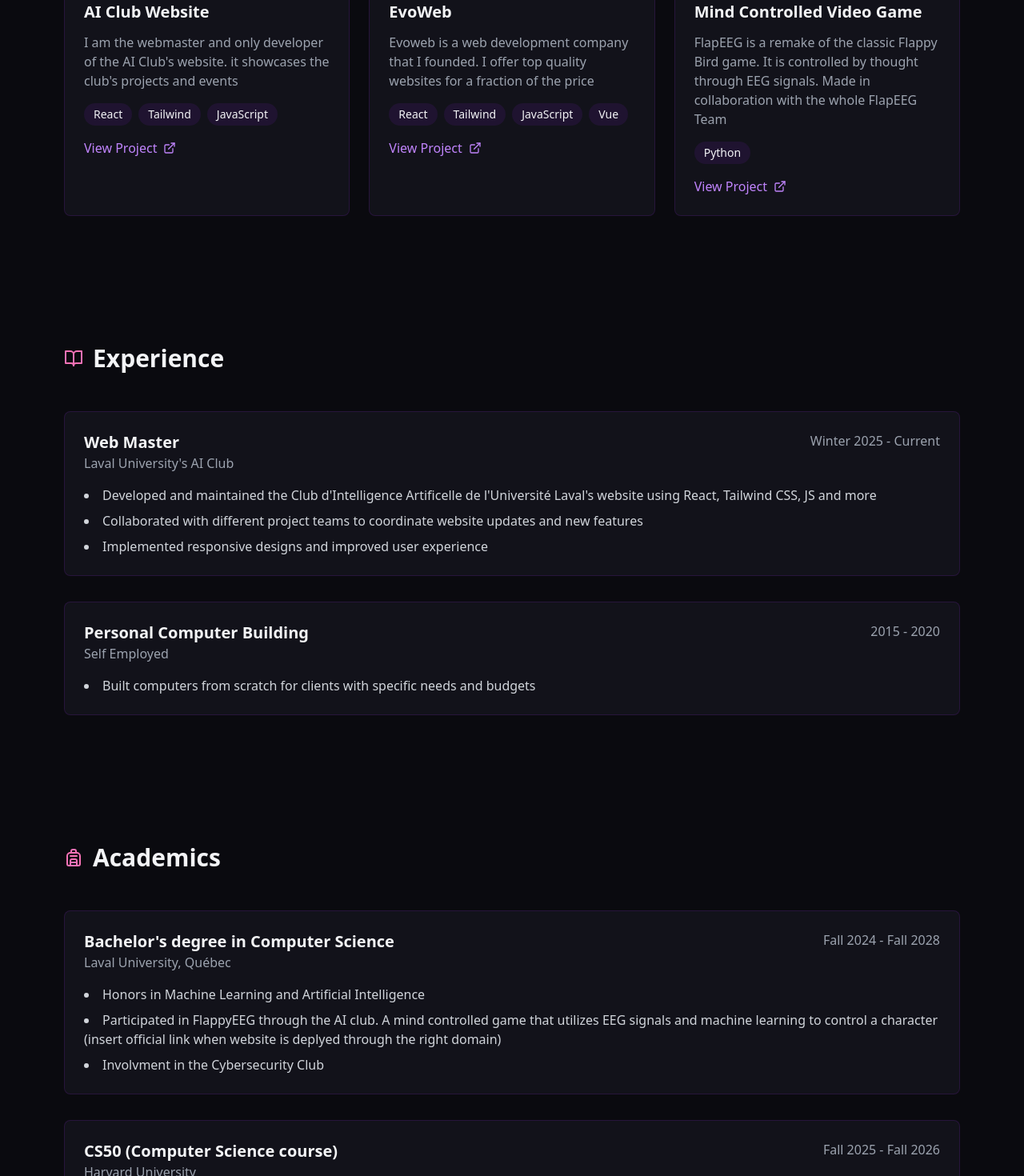
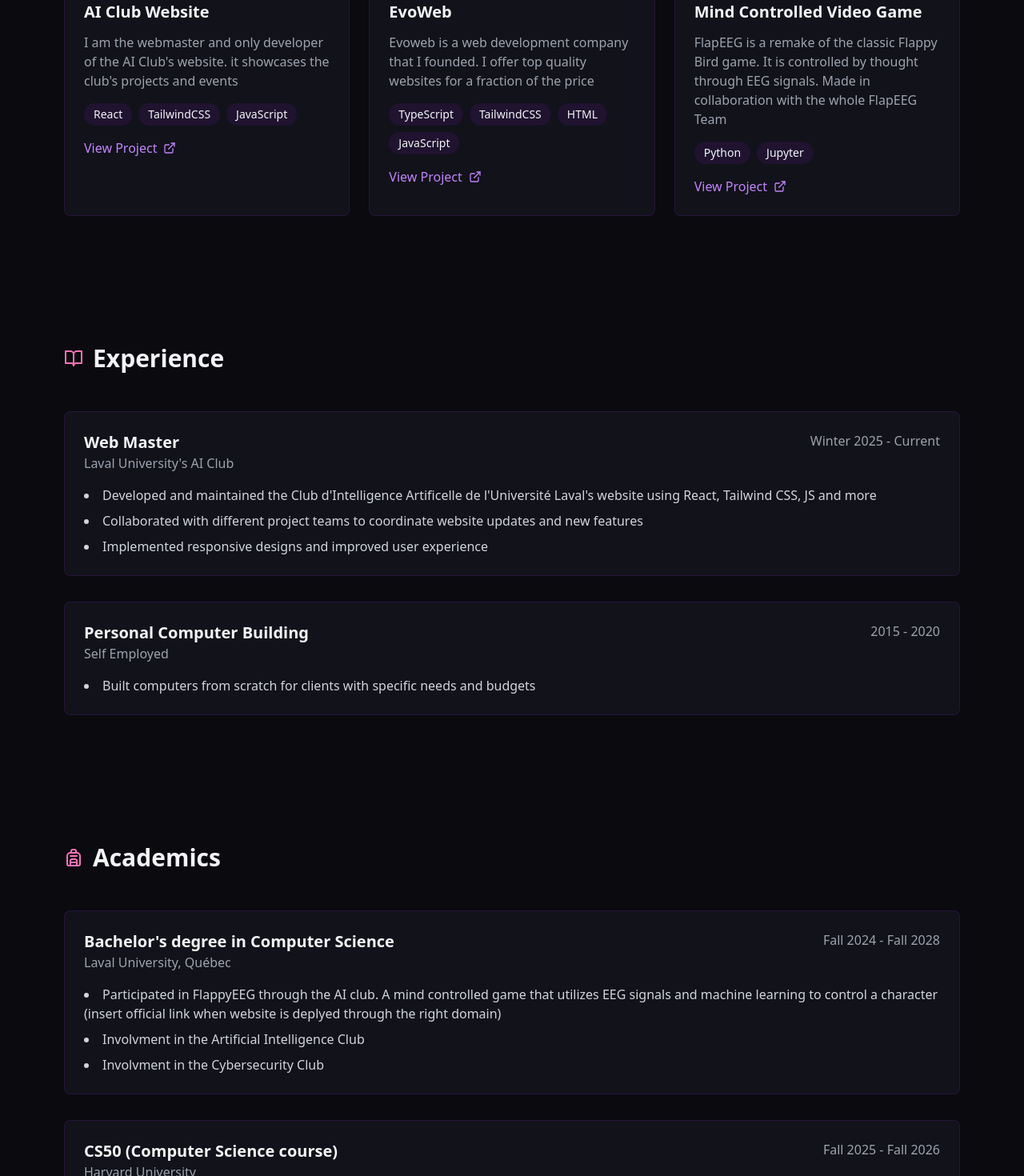
Before and after one commit to DereckBelanger152/Portfolio-Website, a React (Vite) app: page / in a window 1280 px wide. Shown: the part 1100-2570 px from the top of the page at 80% size. Built offline with nearby package versions, Linux system fonts and the light colour scheme.

Commit message:
Animations and corrections

```diff
--- a/package.json
+++ b/package.json
@@ -11,6 +11,7 @@
   },
   "dependencies": {
     "@vercel/analytics": "^1.5.0",
+    "framer-motion": "^12.6.3",
     "lucide-react": "^0.344.0",
     "react": "^18.3.1",
     "react-dom": "^18.3.1"
--- a/src/App.tsx
+++ b/src/App.tsx
@@ -14,6 +14,7 @@ import {
   X,
   Backpack,
 } from "lucide-react";
+import { motion } from "framer-motion";
 
 function App() {
   const [activeSection, setActiveSection] = useState("home");
@@ -84,23 +85,23 @@ function App() {
       title: "AI Club Website",
       description:
         "I am the webmaster and only developer of the AI Club's website. it showcases the club's projects and events",
-      tags: ["React", "Tailwind", "JavaScript"],
-      link: "https://eeg-siteweb.vercel.app",
+      tags: ["React", "TailwindCSS", "JavaScript"],
+      link: "https://vercel.com/dereckbelanger152s-projects/cia_laval",
       image: "cia_presentation.png",
     },
     {
       title: "EvoWeb",
       description:
         "Evoweb is a web development company that I founded. I offer top quality websites for a fraction of the price",
-      tags: ["React", "Tailwind", "JavaScript", "Vue"],
-      link: "https://evoweb-website.vercel.app",
+      tags: ["TypeScript", "TailwindCSS", "HTML", "JavaScript"],
+      link: "https://www.evoweb.ca",
       image: "/evoweb_logo.png",
     },
     {
       title: "Mind Controlled Video Game",
       description:
         "FlapEEG is a remake of the classic Flappy Bird game. It is controlled by thought through EEG signals. Made in collaboration with the whole FlapEEG Team",
-      tags: ["Python"],
+      tags: ["Python", "Jupyter"],
       link: "https://github.com/cia-ulaval/FlapEEG_interface_v1",
       image: "flapeeg.gif",
     },
@@ -117,7 +118,12 @@ function App() {
   return (
     <div className="min-h-screen bg-[#0a0a0f] text-gray-100">
       {/* Header */}
-      <header className="fixed top-0 w-full bg-[#0a0a0f]/90 backdrop-blur-sm border-b border-purple-900/30 z-50">
+      <motion.header
+        className="fixed top-0 w-full bg-[#0a0a0f]/90 backdrop-blur-sm border-b border-purple-900/30 z-50"
+        initial={{ y: -50, opacity: 0 }}
+        animate={{ y: 0, opacity: 1 }}
+        transition={{ duration: 0.5 }}
+      >
         <nav className="max-w-6xl mx-auto px-4 py-4">
           <div className="flex justify-between items-center">
             <h1 className="text-2xl font-bold bg-gradient-to-r from-purple-500 via-pink-500 to-blue-500 bg-clip-text text-transparent">
@@ -169,14 +175,17 @@ function App() {
             </div>
           )}
         </nav>
-      </header>
+      </motion.header>
 
       {/* Main Content */}
       <main className="pt-20 pb-12 max-w-6xl mx-auto px-4">
         {/* Hero Section */}
-        <section
+        <motion.section
           id="home"
           className="min-h-[80vh] flex flex-col justify-center"
+          initial={{ opacity: 0 }}
+          animate={{ opacity: 1 }}
+          transition={{ duration: 0.8 }}
         >
           <div className="space-y-6">
             <h2 className="text-5xl font-bold">
@@ -226,9 +235,16 @@ function App() {
               </div>
             </div>
           </div>
-        </section>
+        </motion.section>
         {/* Projects Section */}
-        <section id="projects" className="py-20">
+        <motion.section
+          id="projects"
+          className="py-20"
+          initial={{ opacity: 0, y: 50 }}
+          whileInView={{ opacity: 1, y: 0 }}
+          viewport={{ once: true }}
+          transition={{ duration: 0.8 }}
+        >
           <h3 className="text-3xl font-bold mb-12 flex items-center gap-3">
             <Code2 className="text-purple-400" /> Projects
           </h3>
@@ -274,10 +290,17 @@ function App() {
               </div>
             ))}
           </div>
-        </section>
+        </motion.section>
 
         {/* Experience Section */}
-        <section id="experience" className="py-20">
+        <motion.section
+          id="experience"
+          className="py-20"
+          initial={{ opacity: 0, y: 50 }}
+          whileInView={{ opacity: 1, y: 0 }}
+          viewport={{ once: true }}
+          transition={{ duration: 0.8 }}
+        >
           <h3 className="text-3xl font-bold mb-12 flex items-center gap-3">
             <BookOpen className="text-pink-400" /> Experience
           </h3>
@@ -325,10 +348,17 @@ function App() {
               </ul>
             </div>
           </div>
-        </section>
+        </motion.section>
 
         {/* Academics Section */}
-        <section id="academics" className="py-20">
+        <motion.section
+          id="academics"
+          className="py-20"
+          initial={{ opacity: 0, y: 50 }}
+          whileInView={{ opacity: 1, y: 0 }}
+          viewport={{ once: true }}
+          transition={{ duration: 0.8 }}
+        >
           <h3 className="text-3xl font-bold mb-12 flex items-center gap-3">
             <Backpack className="text-pink-400" /> Academics
           </h3>
@@ -345,13 +375,13 @@ function App() {
               </div>
               <ul className="list-disc list-inside text-gray-300 space-y-2">
                 <li className="hover:text-pink-400 transition-colors">
-                  Honors in Machine Learning and Artificial Intelligence
-                </li>
-                <li className="hover:text-pink-400 transition-colors">
                   Participated in FlappyEEG through the AI club. A mind
                   controlled game that utilizes EEG signals and machine learning
                   to control a character (insert official link when website is
                   deplyed through the right domain)
+                </li>
+                <li className="hover:text-pink-400 transition-colors">
+                  Involvment in the Artificial Intelligence Club
                 </li>
                 <li className="hover:text-pink-400 transition-colors">
                   Involvment in the Cybersecurity Club
@@ -398,10 +428,17 @@ function App() {
               </ul>
             </div>
           </div>
-        </section>
+        </motion.section>
 
         {/* About Section */}
-        <section id="about" className="py-20">
+        <motion.section
+          id="about"
+          className="py-20"
+          initial={{ opacity: 0, y: 50 }}
+          whileInView={{ opacity: 1, y: 0 }}
+          viewport={{ once: true }}
+          transition={{ duration: 0.8 }}
+        >
           <h3 className="text-3xl font-bold mb-12 flex items-center gap-3">
             <User className="text-blue-400" /> About Me
           </h3>
@@ -423,29 +460,36 @@ function App() {
               </p>
             </div>
           </div>
-        </section>
+        </motion.section>
       </main>
 
       {/* Footer */}
-      <footer className="bg-[#0a0a0f] border-t border-purple-900/30">
+      <motion.footer
+        className="bg-[#0a0a0f] border-t border-purple-900/30"
+        initial={{ opacity: 0 }}
+        animate={{ opacity: 1 }}
+        transition={{ duration: 0.5 }}
+      >
         <div className="max-w-6xl mx-auto px-4 py-8">
           <p className="text-center text-gray-400">
             © 2024 Dereck Bélanger - All rights reserved
           </p>
         </div>
-      </footer>
+      </motion.footer>
 
       {/* Scroll to Top Button */}
-      <button
+      <motion.button
         onClick={scrollToTop}
         className={`fixed bottom-8 right-8 bg-gradient-to-r from-purple-600 to-blue-600 p-3 rounded-full shadow-lg transition-all duration-300 hover:from-purple-500 hover:to-blue-500 ${
           showScrollTop
             ? "opacity-100 translate-y-0"
             : "opacity-0 translate-y-16"
         }`}
+        whileHover={{ scale: 1.1 }}
+        whileTap={{ scale: 0.9 }}
       >
         <ArrowUp size={16} />
-      </button>
+      </motion.button>
       <Analytics></Analytics>
     </div>
   );
```
Also changed, not shown: 1 other file (tests, documents, lock files or other folders).
